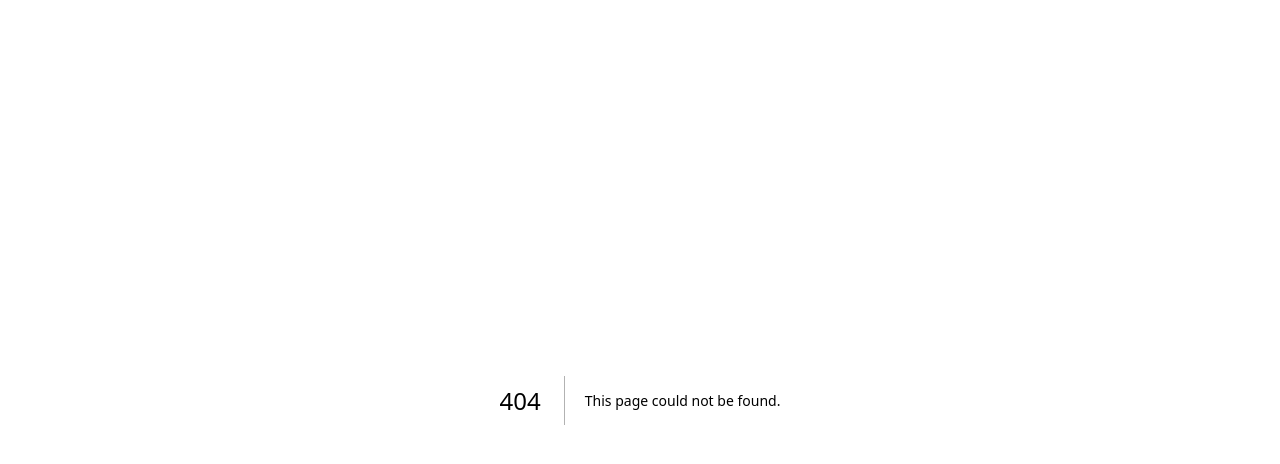
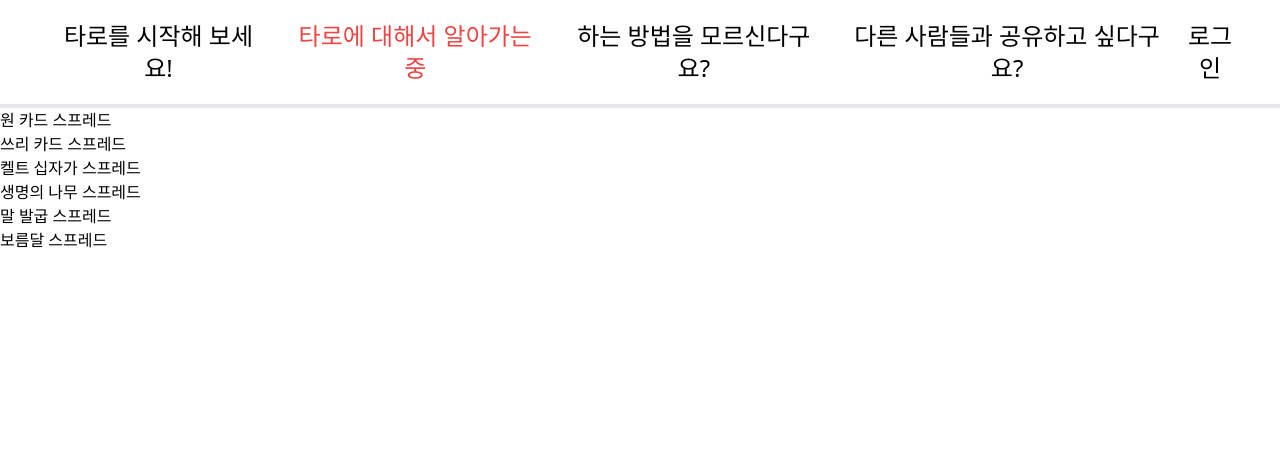
Before and after one commit to qeemoo/taro, a Next.js app: page /study/spread in a window 1280 px wide. Before the commit this address had no page. Shown: the top 464 px of the page. Built offline with nearby package versions, Linux system fonts and the light colour scheme.

Commit message:
✨ Feat: 스프레드 페이지 생성
스프레드 페이지 생성

```diff
--- /dev/null
+++ b/src/app/(content)/study/spread/page.tsx
@@ -0,0 +1,13 @@
+const Spread = () => {
+  return (
+    <section>
+      <div>원 카드 스프레드</div>
+      <div>쓰리 카드 스프레드</div>
+      <div>켈트 십자가 스프레드</div>
+      <div>생명의 나무 스프레드</div>
+      <div>말 발굽 스프레드</div>
+      <div>보름달 스프레드</div>
+    </section>
+  );
+};
+export default Spread;
```
